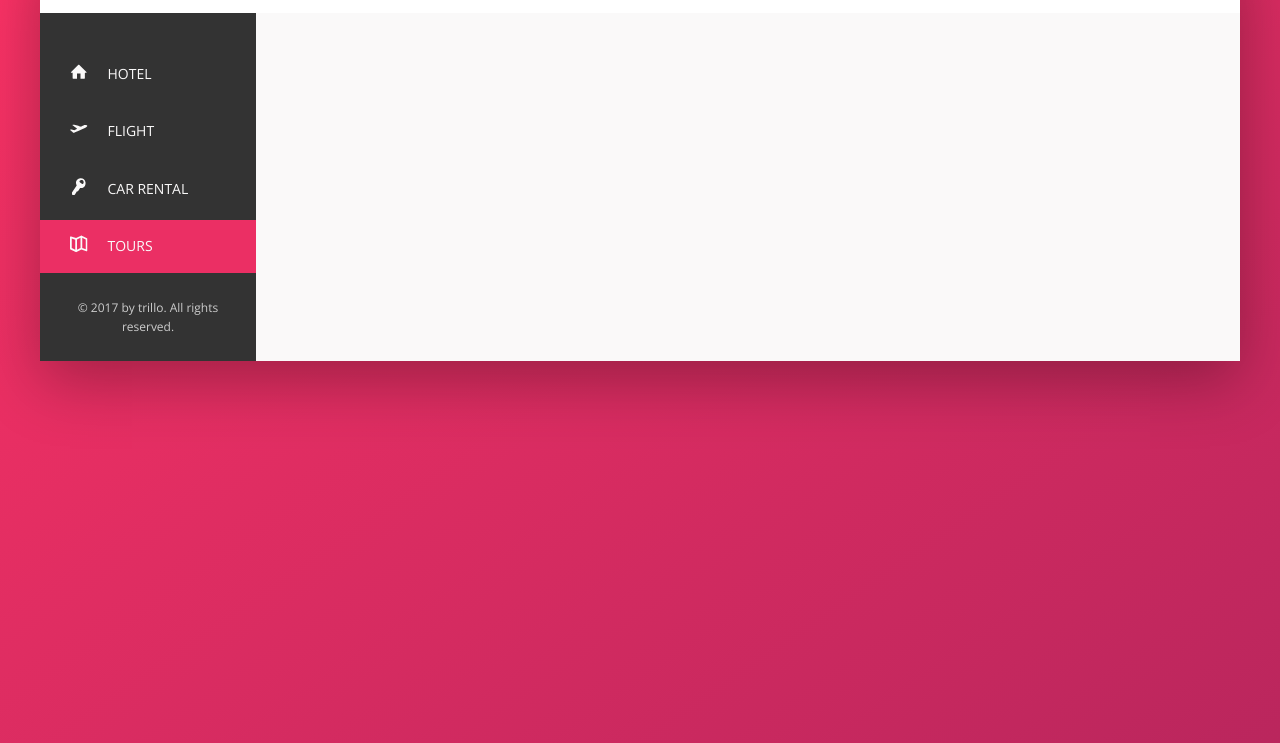
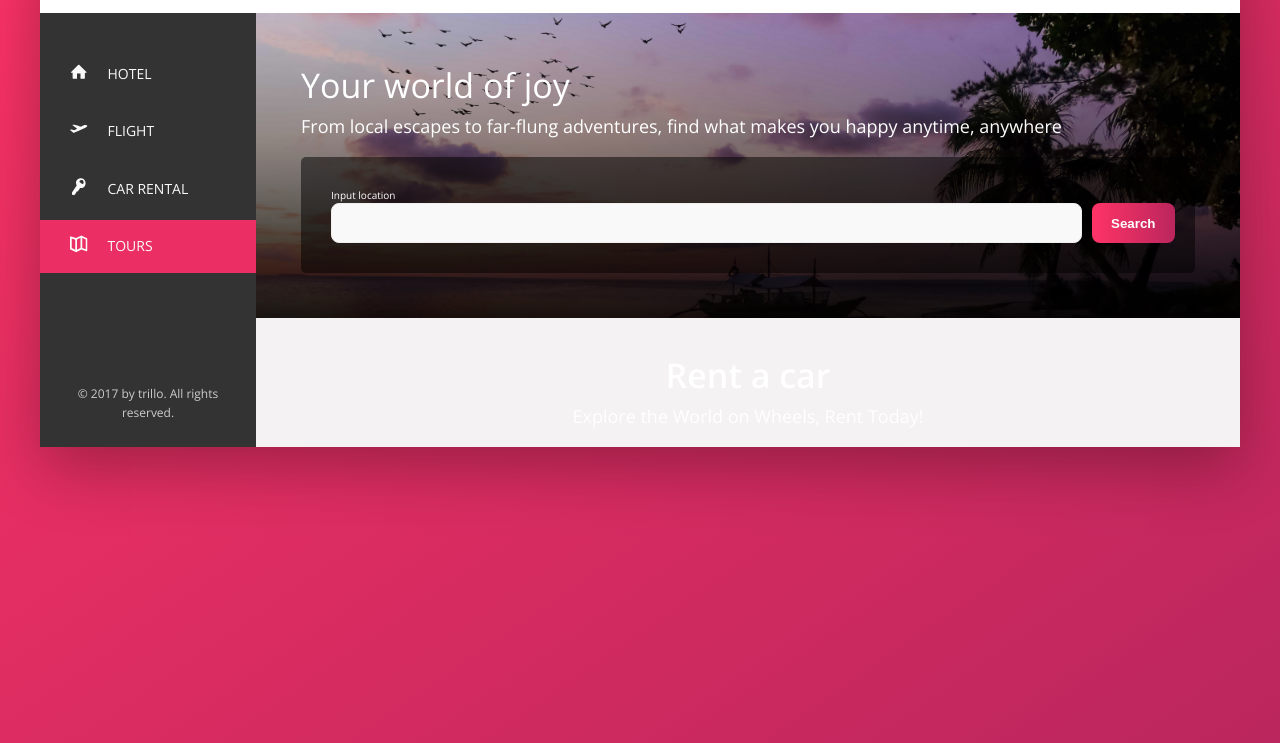
Before and after one commit to pauliversonc/trillo, a website: page pages/tours.html in a window 1280 px wide. Shown: the part 137-880 px from the top of the page. Drawn offline with nearby package versions, Linux system fonts and the light colour scheme.

Commit message:
Add: new tour layout

```diff
--- a/pages/tours.html
+++ b/pages/tours.html
@@ -7,7 +7,7 @@
 
     <link href="https://fonts.googleapis.com/css?family=Open+Sans:300,400,600" rel="stylesheet">
     <link rel="stylesheet" href="../css/style.css">
-    <link rel="shortcut icon" type="../image/png" href="img/favicon.png">
+    <link rel="shortcut icon" type="../image/png" href="../img/favicon.png">
 
     <title>trillo &mdash; Your all-in-one booking app</title>
 </head>
@@ -96,6 +96,31 @@
                 </div>
             </nav>
 
+            <main class="tours">
+
+                <div class="tours__header">
+                    <div class="tours__header-wrapper">
+                        <span class="tours__title">Your world of joy</span>
+                        <span class="tours__text u-mb-m">From local escapes to far-flung adventures, find what makes you happy anytime, anywhere</span>
+                        <div class="tours__search-container">
+                            <label class="tours__label" for="toursName">Input location</label>
+                            <input class="tours__search-input" type="text" name="toursName" id="toursName">
+                            <button class="tours__search-btn">Search</button>
+                        </div>
+                    </div>
+                </div>
+
+
+                <h4 class="rent__header u-mb-m">
+                    <span class="rent__title">Rent a car</span>
+                    <span class="rent__body">Explore the World on Wheels, Rent Today!</span>
+                </h4>
+
+            </main>
+
+
+
+
         </div>
     </div>
 </body>
--- /dev/null
+++ b/sass/layout/_tours-view.scss
@@ -0,0 +1,77 @@
+.tours {
+  width: 100%;
+  background-color: var(--grey-light-2);
+
+  &__header {
+    background-image: linear-gradient(to bottom, rgba(#000, 0.1), rgba(#000, .9)), url('../img/rental-1.jpg');
+    background-size: cover;
+    background-repeat: no-repeat;
+    background-position: center;
+
+
+  }
+
+  &__header-wrapper {
+    display: flex;
+    flex-direction: column;
+    justify-content: center;
+
+    padding: 4.5rem;
+  }
+
+  &__title {
+    font-size: 3.4rem;
+    color: #fff;
+  }
+
+  &__text {
+    font-size: 1.8rem;
+    color: #fff;
+  }
+
+  &__search-container {
+    background-color: rgba(0, 0, 0, 0.5);
+    border-radius: 5px;
+    padding: 3rem;
+    color: #000;
+
+    display: grid;
+    grid-template-columns: 90% 10%;
+    gap: 1rem;
+  }
+
+  &__label {
+    grid-column: 1 / -1;
+    color: #fff;
+    margin-bottom: -1rem;
+  }
+
+  &__search-input {
+    width: 100%;
+    font-family: inherit;
+    font-size: 1.2rem;
+    font-weight: inherit;
+    color: inherit;
+    border: 1px solid var(--grey-light-3);
+    background-color: var(--grey-light-1);
+    border-radius: 8px;
+    padding: 1rem;
+
+    outline: none;
+
+
+
+  }
+
+  &__search-btn {
+    border-radius: 8px;
+    padding: 1.24rem;
+    color: #fff;
+    font-weight: 600;
+    border: none;
+    outline: none;
+    cursor: pointer;
+    background-image: linear-gradient(to right, var(--primary-light), var(--primary-dark));
+  }
+
+}
--- a/sass/main.scss
+++ b/sass/main.scss
@@ -30,3 +30,4 @@
 @import "layout/cta";
 @import "layout/flight-view";
 @import "layout/rent-view";
+@import "layout/tours-view";
```
Also changed, not shown: css/style.css.
